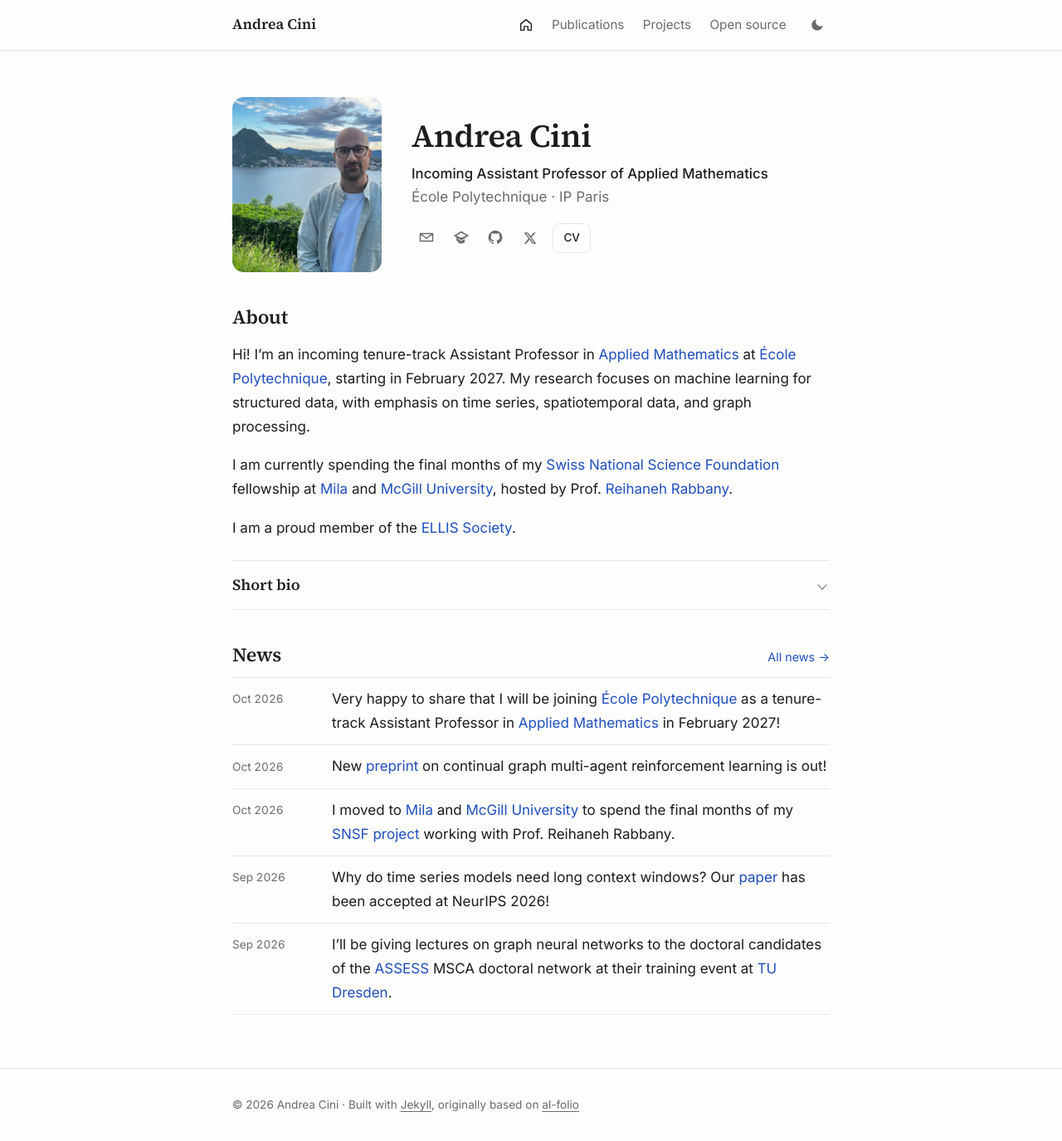
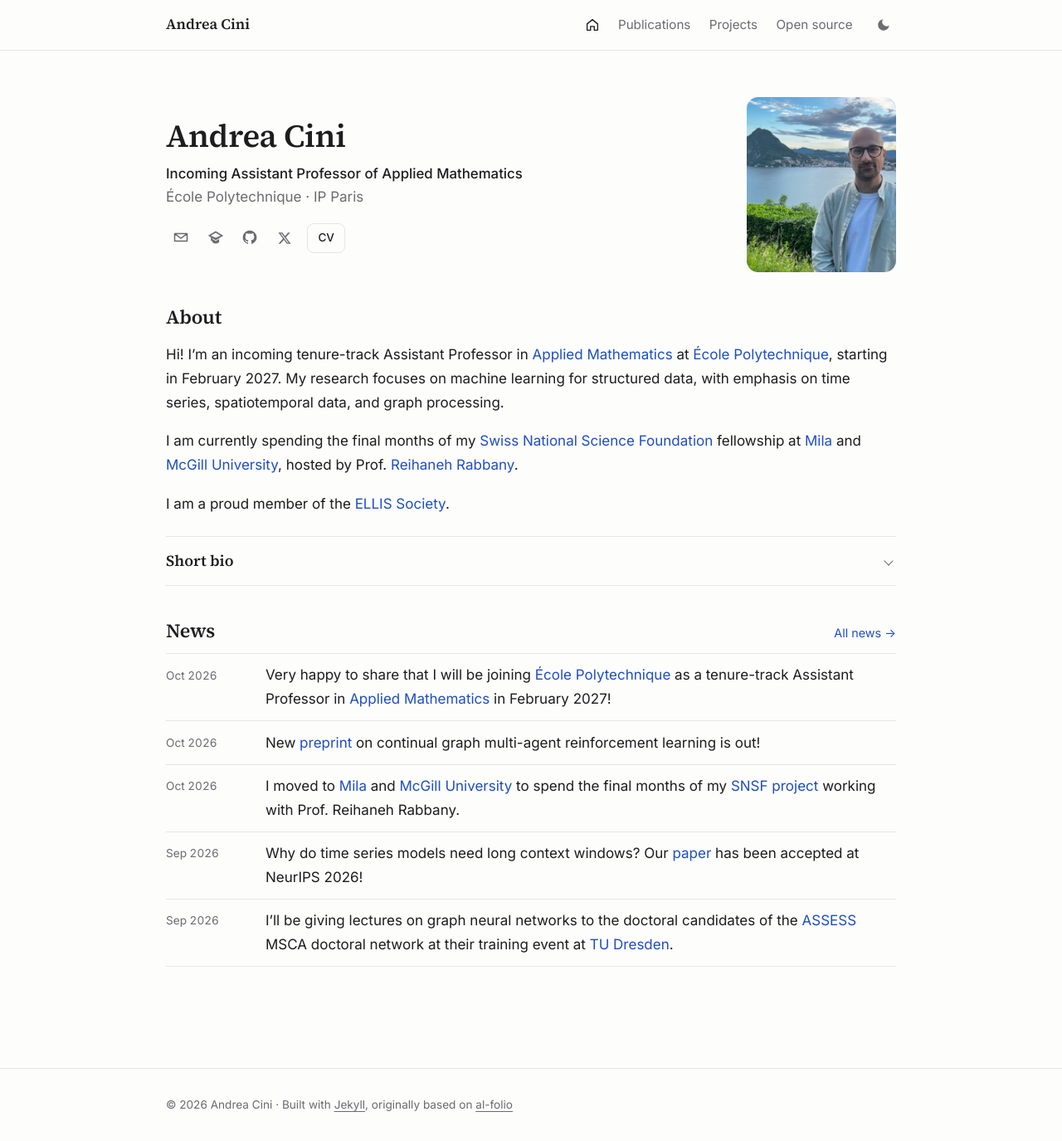
Before and after one commit to andreacini/andreacini.github.io, a Jekyll site: the page built from _pages/about.md, in a window 1280 px wide and 1375 px high. Shown: the whole window at 83% size. Built offline with Jekyll 4.4.1, drawn with Linux system fonts in a browser that asks for light colours.

Commit message:
Widen the layout and move the profile photo to the right
Widen the content column to 920px, make the container fill its maximum
width on every page (pages without long paragraphs were shrinking to their
content), and put the profile photo on the right of the name on desktop.

```diff
--- a/assets/css/main.scss
+++ b/assets/css/main.scss
@@ -15,7 +15,7 @@
 
   --sans: "Inter", system-ui, -apple-system, "Segoe UI", Roboto, sans-serif;
   --serif: "Source Serif 4", Georgia, "Times New Roman", serif;
-  --width: 760px;
+  --width: 920px;
 }
 
 @mixin dark {
@@ -55,6 +55,7 @@ body {
 main { flex: 1; }
 
 .container {
+  width: 100%;
   max-width: var(--width);
   margin: 0 auto;
   padding: 0 20px;
@@ -151,6 +152,8 @@ a:hover { text-decoration: underline; }
 }
 
 .hero-photo {
+  order: 2; // photo on the right, text on the left
+  margin-left: auto;
   flex: none;
   width: 180px;
   height: auto;
@@ -417,7 +420,7 @@ a:hover { text-decoration: underline; }
     gap: 1.25rem;
     padding-top: 2rem;
   }
-  .hero-photo { width: 120px; }
+  .hero-photo { order: 0; margin-left: 0; width: 120px; }
   .hero h1 { font-size: 2rem; }
   .header-inner {
     position: relative;
```
